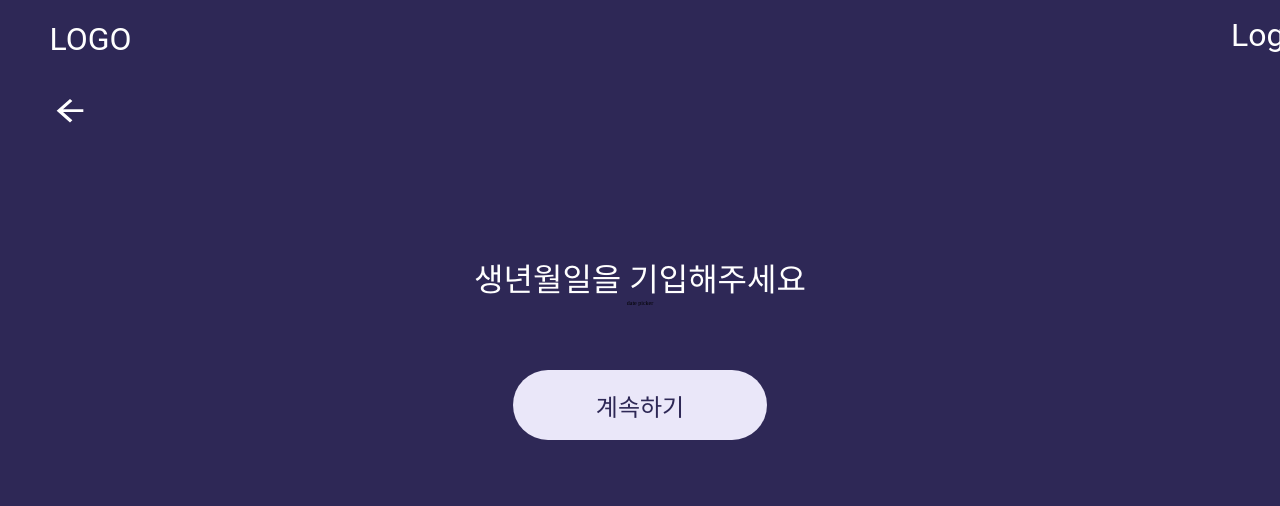
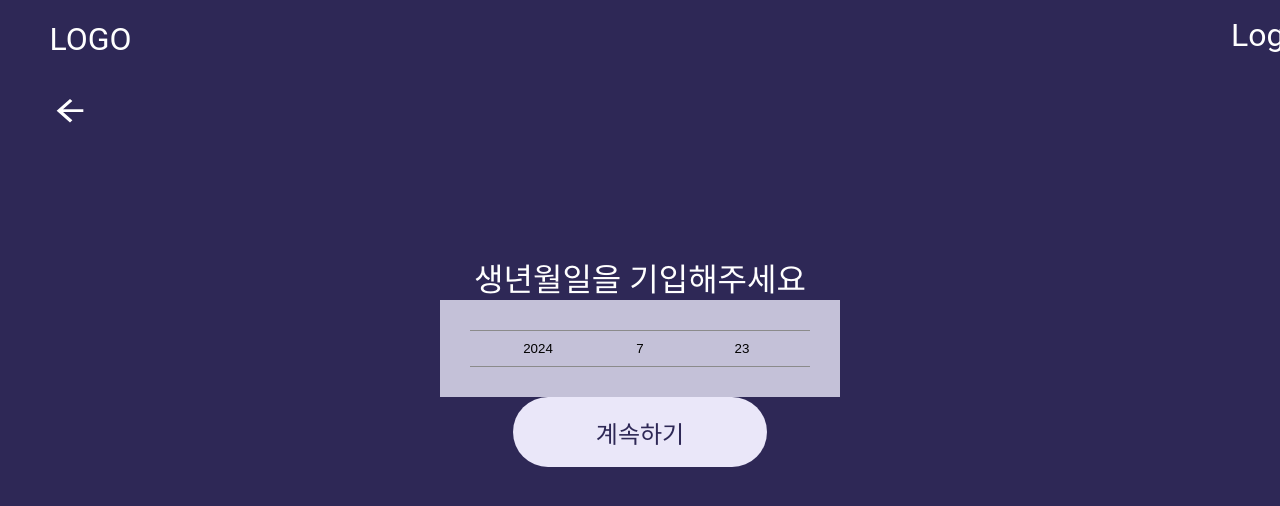
Before and after one commit to yes1sir/Yes1sir-Client, a React (Vite) app: page /Age in a window 1280 px wide. Shown: the top 506 px of the page. Built offline with nearby package versions, Linux system fonts and the light colour scheme.

Commit message:
feat: date picker 구현

```diff
--- /dev/null
+++ b/src/components/Age/SelectDate.css
@@ -0,0 +1,30 @@
+.d-flex {
+  display: flex;
+  justify-content: center;
+  align-items: center;
+}
+
+.app-container {
+  border-top: 0.5px solid #8b8b8b;
+  border-bottom: 0.5px solid #8b8b8b;
+}
+
+.app {
+  width: 400px;
+  background-color: #c4c1d8;
+  padding: 30px;
+}
+
+.app .app-select {
+  width: 30%;
+}
+
+.app .app-select select {
+  width: 100%;
+  padding: 10px;
+  outline: none;
+  background-color: #c4c1d8;
+  appearance: none;
+  text-align: center;
+  border: none;
+}
--- /dev/null
+++ b/src/components/Age/SelectDate.jsx
@@ -0,0 +1,100 @@
+import { useState, useEffect } from "react";
+import "./SelectDate.css";
+
+function SelectDate() {
+  const currentYear = new Date().getFullYear();
+  const [selectedDate, setSelectedDate] = useState(new Date().getDate());
+  const [selectedMonth, setSelectedMonth] = useState(new Date().getMonth() + 1);
+  const [selectedYear, setSelectedYear] = useState(new Date().getFullYear());
+
+  const handleDateChange = (e) => {
+    let { value } = e.target;
+    setSelectedDate(parseInt(value));
+  };
+
+  const handleMonthChange = (e) => {
+    let { value } = e.target;
+    setSelectedMonth(parseInt(value));
+  };
+
+  const handleYearChange = (e) => {
+    let { value } = e.target;
+    setSelectedYear(parseInt(value));
+  };
+
+  const getDaysInMonth = (year, month) => {
+    return new Date(year, month, 0).getDate();
+  };
+
+  const renderDateOptions = () => {
+    const dateOptions = [];
+    const daysInMonth = getDaysInMonth(selectedYear, selectedMonth);
+    for (let i = 1; i <= daysInMonth; i++) {
+      dateOptions.push(
+        <option key={i} value={i}>
+          {i}
+        </option>
+      );
+    }
+    return dateOptions;
+  };
+
+  const renderMonthOptions = () => {
+    const monthOptions = [];
+    for (let i = 1; i <= 12; i++) {
+      monthOptions.push(
+        <option key={i} value={i}>
+          {i}
+        </option>
+      );
+    }
+    return monthOptions;
+  };
+
+  const renderYearOptions = () => {
+    const yearOptions = [];
+    for (let i = currentYear; i >= 1900; i--) {
+      yearOptions.push(
+        <option key={i} value={i}>
+          {i}
+        </option>
+      );
+    }
+    return yearOptions;
+  };
+
+  useEffect(() => {
+    const daysInMonth = getDaysInMonth(selectedYear, selectedMonth);
+    if (selectedDate > daysInMonth) {
+      setSelectedDate(daysInMonth);
+    }
+  }, [selectedYear, selectedMonth, selectedDate]);
+
+  return (
+    <div className="d-flex">
+      <div className="app">
+        <div className="app-container d-flex">
+          <div className="app-select">
+            <select value={selectedYear} onChange={handleYearChange}>
+              {renderYearOptions()}
+            </select>
+          </div>
+
+          <div className="app-select">
+            <select value={selectedMonth} onChange={handleMonthChange}>
+              {renderMonthOptions()}
+            </select>
+          </div>
+
+          <div className="app-select">
+            <select value={selectedDate} onChange={handleDateChange}>
+              {renderDateOptions()}
+            </select>
+          </div>
+        </div>
+      </div>
+    </div>
+  );
+}
+
+export default SelectDate;
--- a/src/pages/Age/Age.jsx
+++ b/src/pages/Age/Age.jsx
@@ -1,13 +1,14 @@
 import { Link } from "react-router-dom";
 import styled from "styled-components";
 import Backspace from "../../components/common/Backspace";
+import SelectDate from "../../components/Age/SelectDate";
 
 function Age() {
   return (
     <AgeWrapper>
       <Backspace />
       <AgeText>생년월일을 기입해주세요</AgeText>
-      <div>date picker</div>
+      <SelectDate />
       <Link to="/target">
         <ContinueBtn>계속하기</ContinueBtn>
       </Link>
@@ -33,7 +34,6 @@ const ContinueBtn = styled.button`
   width: 25.4rem;
   height: 7rem;
   border-radius: 100px;
-  margin-top: 64px;
   font-size: 2.4rem;
   color: ${({ theme }) => theme.colors.b01};
   background-color: ${({ theme }) => theme.colors.w02};
```
